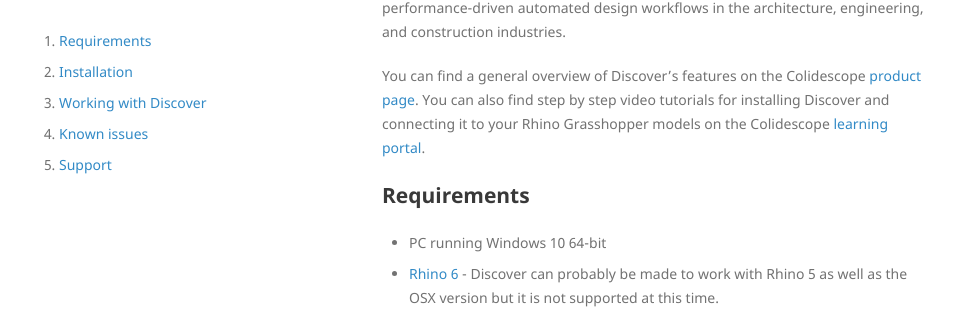
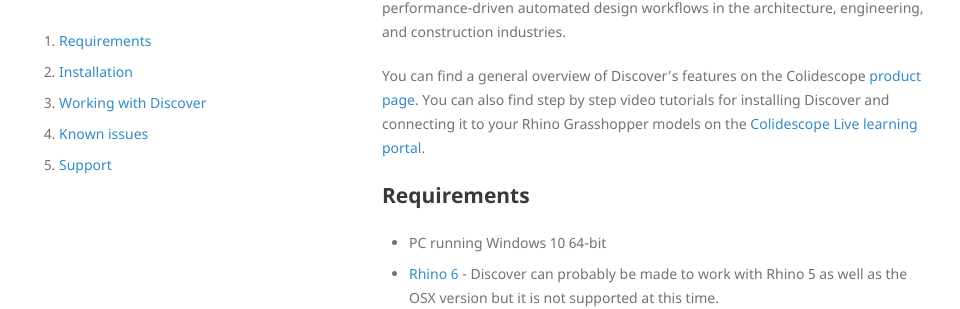
Before and after one commit to colidescope/discover, a Jekyll site: the page built from docs/index.md, in a window 1280 px wide and 900 px high. Shown: the part 202-511 px from the top of the window, without its empty margins (158-1118 px from the left). Built offline with Jekyll 4.4.1, drawn with Linux system fonts in a browser that asks for light colours.

Commit message:
Update index.md

```diff
--- a/docs/index.md
+++ b/docs/index.md
@@ -8,7 +8,7 @@
 
 Discover is an optimization tool built to work with [Rhino](https://rhino3d.com) [Grasshopper](http://grasshopper3d.com). It is being developed by [Colidescope](https://colidescope.com/) as free software with the goal of promoting performance-driven automated design workflows in the architecture, engineering, and construction industries.
 
-You can find a general overview of Discover's features on the Colidescope [product page](https://colidescope.com/products/). You can also find step by step video tutorials for installing Discover and connecting it to your Rhino Grasshopper models on the Colidescope [learning portal](https://learning.colidescope.com/courses/introduction-to-optimization/).
+You can find a general overview of Discover's features on the Colidescope [product page](https://colidescope.com/products/). You can also find step by step video tutorials for installing Discover and connecting it to your Rhino Grasshopper models on the [Colidescope Live learning portal](https://live.colidescope.com/courses/introduction-to-optimization/).
 
 ## Requirements
 
```
